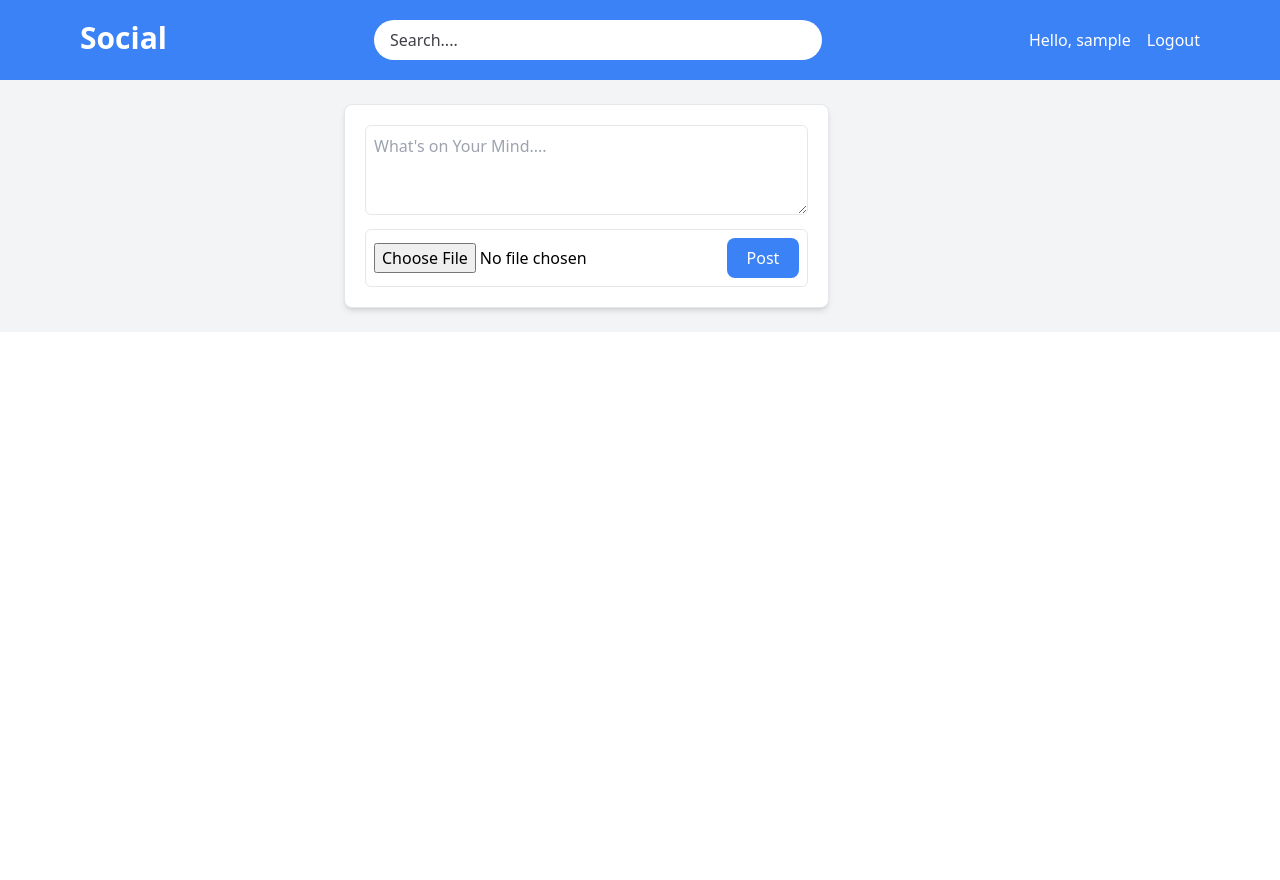
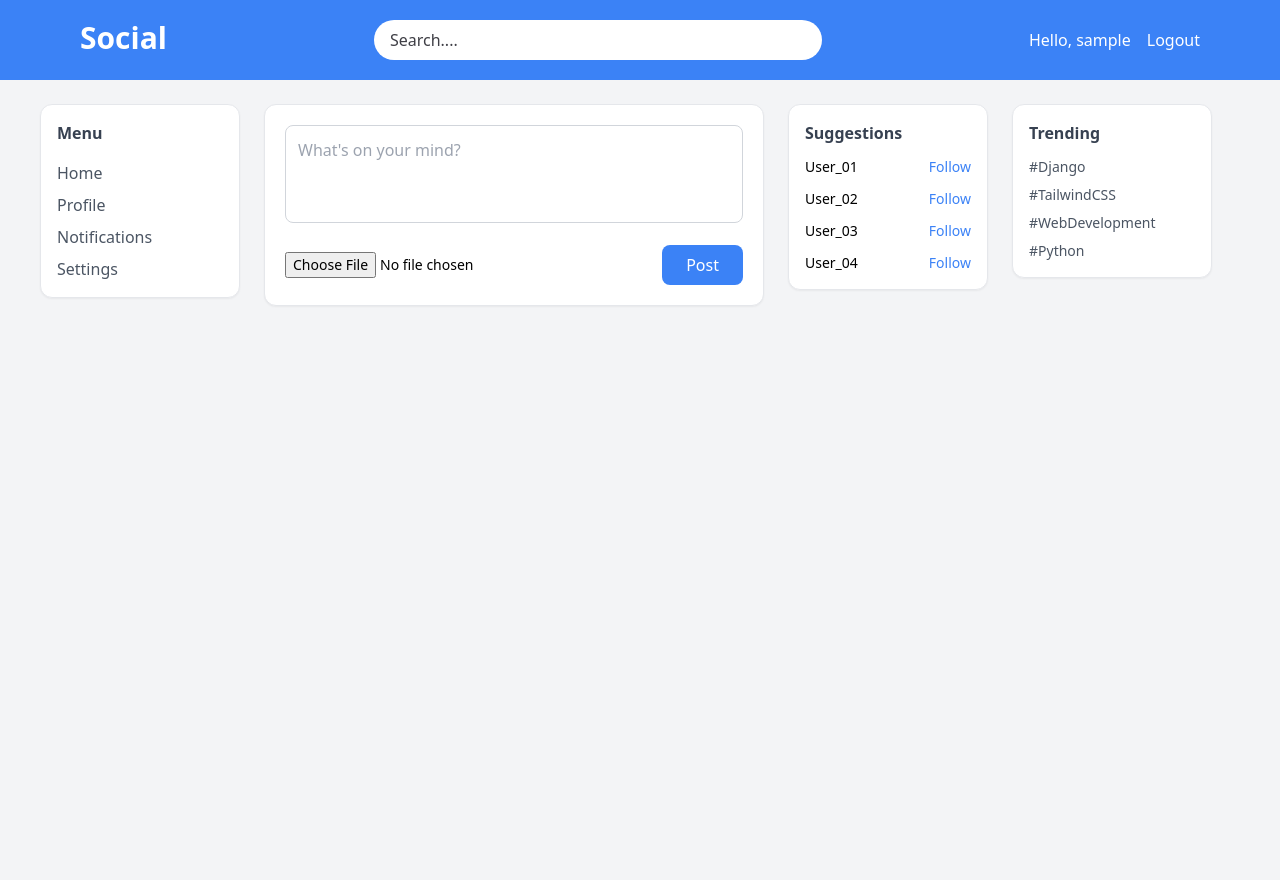
Before and after one commit to rahulkumaracharya199-prog/django-social-app, a Django app: page /profile/ in a window 1280 px wide. Before the commit the page ends 317 px from the top, so only its background shows below. Run offline with Django 5.2, Linux system fonts and the light colour scheme; the visitor is signed in with stand-in values (Sample User, id 1); data that the repository does not hold is empty; some libraries are stand-ins or nearby versions.

Commit message:
update UI of templates/profile/index.html

```diff
--- a/social/network/templates/profile/index.html
+++ b/social/network/templates/profile/index.html
@@ -1,47 +1,114 @@
 {% extends "profilebase.html" %}
 
 {% block content %}
-<div class="flex flex-1 items-center justify-center bg-gray-100">
-    <div class="flex w-full">
+<div class="min-h-screen w-full bg-gray-100">
+    <div class="px-10 py-6">
+        <div class="flex gap-6">
 
-        <div class="w-3/12 p-6"></div>
+            <!-- LEFT SIDEBAR -->
+            <aside class="w-2/12 hidden lg:block">
+                <div class="bg-white rounded-xl shadow-sm border p-4 space-y-4 sticky top-6">
+                    <h2 class="font-semibold text-gray-700">Menu</h2>
+                    <ul class="space-y-2 text-gray-600">
+                        <li class="hover:text-blue-500 cursor-pointer">Home</li>
+                        <li class="hover:text-blue-500 cursor-pointer">Profile</li>
+                        <li class="hover:text-blue-500 cursor-pointer">Notifications</li>
+                        <li class="hover:text-blue-500 cursor-pointer">Settings</li>
+                    </ul>
+                </div>
+            </aside>
 
-        <div class="w-5/12 p-6 space-y-5">
+            <!-- CENTER FEED -->
+            <main class="w-full lg:w-5/12 space-y-6">
 
-            <div class="bg-white border rounded-lg shadow-md p-5">
+                <!-- Create Post -->
+                <div class="bg-white rounded-xl shadow-sm border p-5">
                     <form method="post" enctype="multipart/form-data" action="{% url 'createpost' %}">
                         {% csrf_token %}
 
-                    <textarea rows="3" class="w-full border rounded-md p-2" name="content" placeholder="What's on Your Mind...."></textarea>
+                        <textarea
+                            rows="3"
+                            name="content"
+                            placeholder="What's on your mind?"
+                            class="w-full resize-none border border-gray-300 rounded-lg p-3 focus:outline-none focus:ring-2 focus:ring-blue-500"
+                        ></textarea>
 
-                    <div class="flex items-center justify-between mt-2 p-2 border rounded-md">
-                        <input type="file" class="" name="image">
-                        <button type="submit" class="bg-blue-500 text-white px-5 py-2 rounded-lg hover:bg-blue-600">Post</button>
+                        <div class="flex items-center justify-between mt-4">
+                            <input type="file" name="image" class="text-sm">
+                            <button
+                                type="submit"
+                                class="bg-blue-500 text-white px-6 py-2 rounded-lg hover:bg-blue-600 transition"
+                            >
+                                Post
+                            </button>
                         </div>
                     </form>
                 </div>
 
+                <!-- Posts -->
                 {% for post in posts %}
-            <div class="bg-white p-4 rounded-lg shadow-md mb-4">
-                <div class="flex items-center mb-2 gap-5">
-                    <img src="" alt="" class="h-10 w-10 rounded-full">
+                <div class="bg-white rounded-xl shadow-sm border p-5 space-y-3">
+                    <div class="flex items-center gap-4">
+                        <div class="h-10 w-10 rounded-full bg-blue-500 flex items-center justify-center text-white font-bold">
+                            {{ post.author.username|slice:":1"|upper }}
+                        </div>
                         <div>
-                        <h3 class="font-bold">{{ post.author.username }}</h3>
-                        <p class="text-sm text-gray-500">{{ post.created_at }}</p>
+                            <h3 class="font-semibold">{{ post.author.username }}</h3>
+                            <p class="text-xs text-gray-500">
+                                {{ post.created_at|date:"M d, Y • H:i" }}
+                            </p>
                         </div>
                     </div>
-                <p class="mb-2">{{ post.content }}</p>
+
+                    <p>{{ post.content }}</p>
+
                     {% if post.image %}
-                <img src="{{ post.image.url }}" alt="" class="w-full rounded-md max-h-[500px] object-cover">
+                    <img src="{{ post.image.url }}"
+                         class="w-full rounded-lg max-h-[500px] object-cover border">
                     {% endif %}
                 </div>
                 {% endfor %}
+            </main>
 
+            <!-- RIGHT SIDEBAR 1 -->
+            <aside class="w-2/12 hidden xl:block">
+                <div class="bg-white rounded-xl shadow-sm border p-4 sticky top-6">
+                    <h2 class="font-semibold text-gray-700 mb-3">Suggestions</h2>
+                    <ul class="space-y-3 text-sm">
+                        <li class="flex justify-between items-center">
+                            <span>User_01</span>
+                            <button class="text-blue-500">Follow</button>
+                        </li>
+                        <li class="flex justify-between items-center">
+                            <span>User_02</span>
+                            <button class="text-blue-500">Follow</button>
+                        </li>
+                        <li class="flex justify-between items-center">
+                            <span>User_03</span>
+                            <button class="text-blue-500">Follow</button>
+                        </li>
+                        <li class="flex justify-between items-center">
+                            <span>User_04</span>
+                            <button class="text-blue-500">Follow</button>
+                        </li>
+                    </ul>
                 </div>
+            </aside>
 
-        <div class="w-2/12 p-6"></div>
-        <div class="w-2/12 p-6"></div>
+            <!-- RIGHT SIDEBAR 2 -->
+            <aside class="w-2/12 hidden xl:block">
+                <div class="bg-white rounded-xl shadow-sm border p-4 sticky top-6">
+                    <h2 class="font-semibold text-gray-700 mb-3">Trending</h2>
+                    <ul class="space-y-2 text-sm text-gray-600">
+                        <li>#Django</li>
+                        <li>#TailwindCSS</li>
+                        <li>#WebDevelopment</li>
+                        <li>#Python</li>
+                    </ul>
+                </div>
+            </aside>
 
         </div>
     </div>
+</div>
 {% endblock %}
```
Lines whose indentation alone changed are shown as unchanged.
